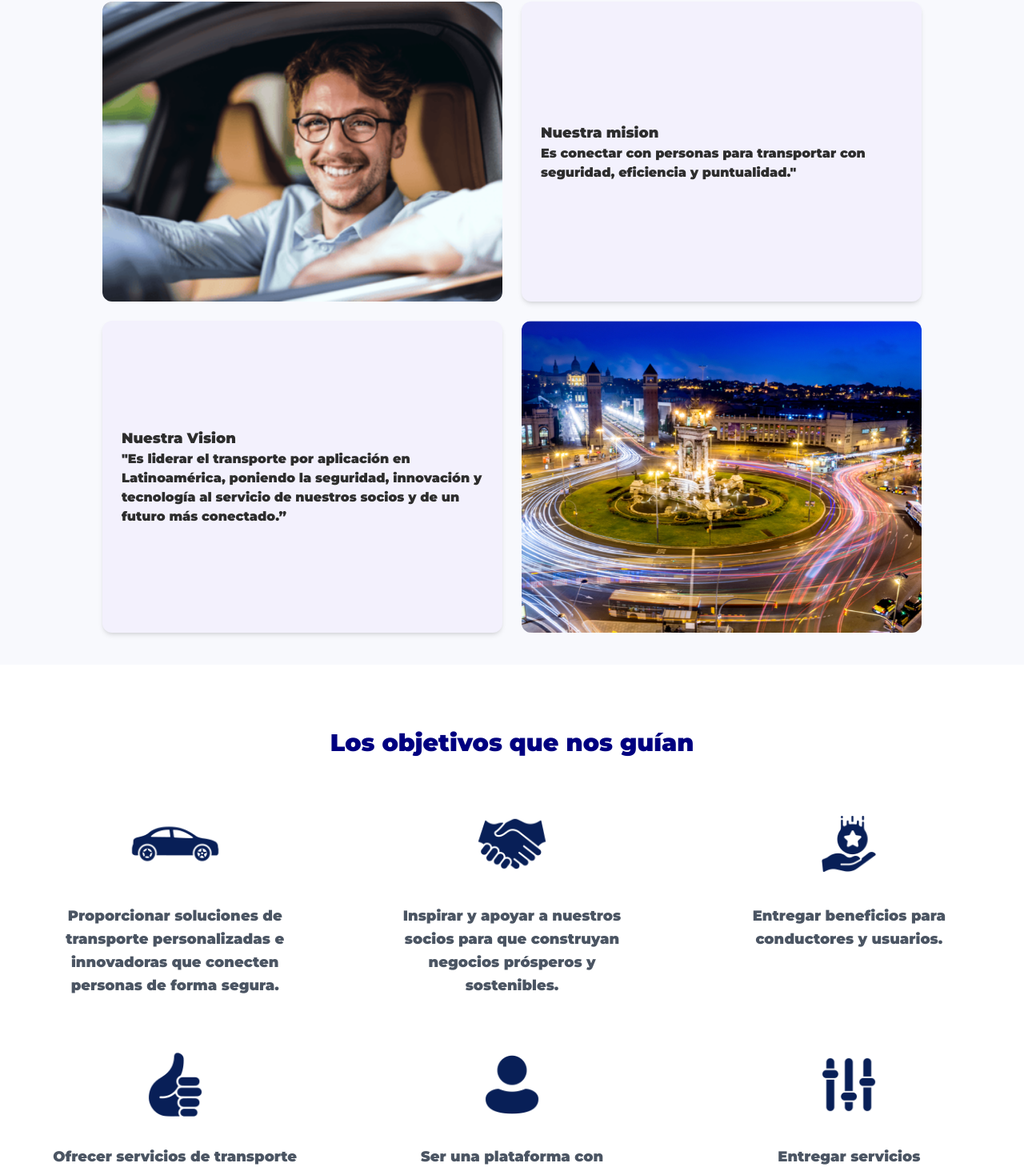
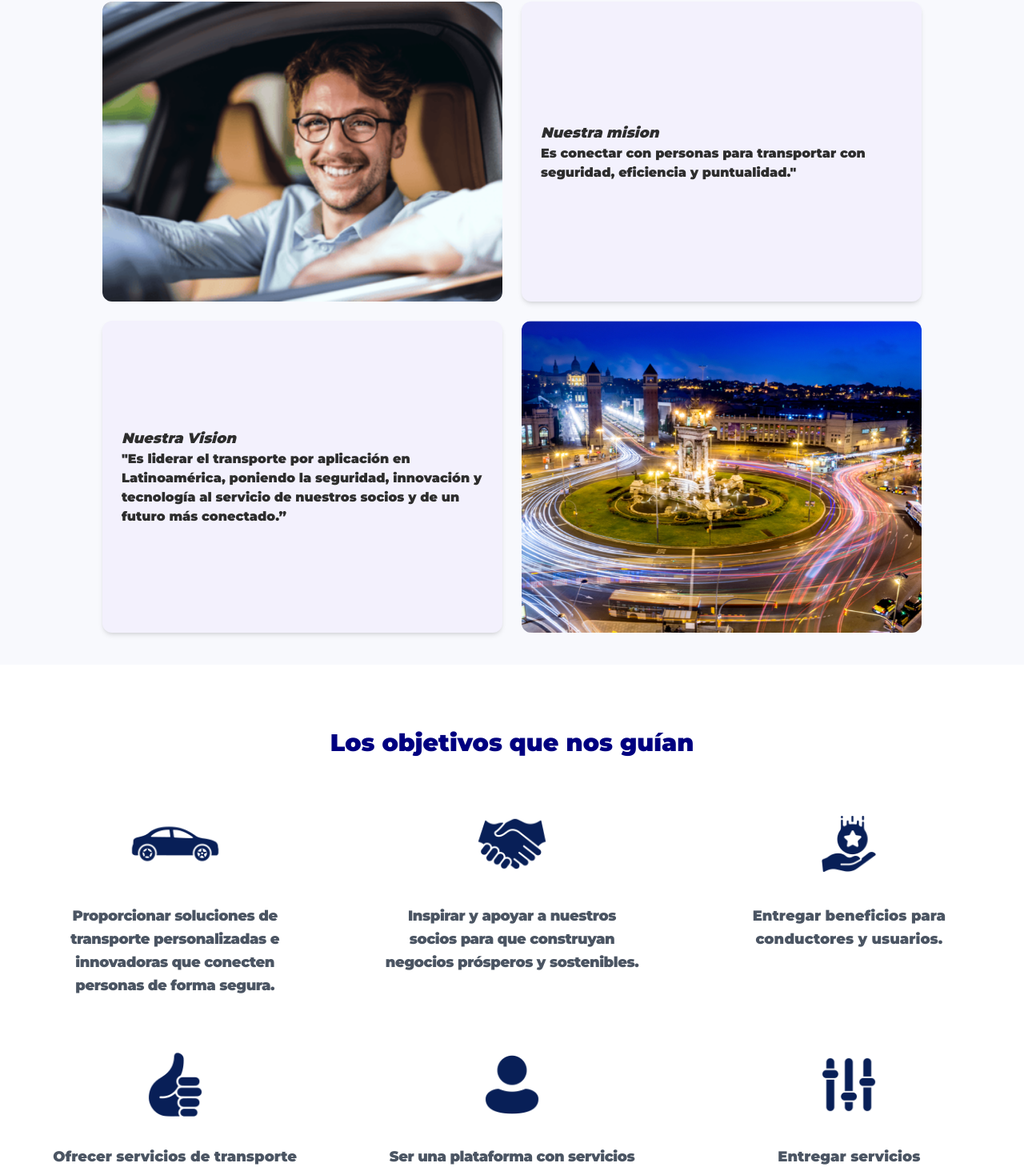
Before and after one commit to jsepulvedai1/GetgoPage, a Next.js app in the folder getgoweb/: page /about-us in a window 1280 px wide. Shown: the part 382-1846 px from the top of the page at 80% size. Built offline with nearby package versions, Linux system fonts and the light colour scheme.

Commit message:
cambios de font y alienamiento en quienes somos

```diff
--- a/getgoweb/src/app/about-us/page.tsx
+++ b/getgoweb/src/app/about-us/page.tsx
@@ -35,7 +35,7 @@ export default function AboutUs() {
           </div>
           <div className="bg-[#f3f1fd] text-[#2D2D2D] font-semibold p-6 rounded-xl flex items-center w-full shadow-md">
             <p className="text-left">
-              <span className="font-black text-lg">Nuestra mision</span> <br />
+              <span className="font-black text-lg italic">Nuestra mision</span> <br />
               Es conectar con personas para transportar con seguridad,
               eficiencia y puntualidad."
             </p>
@@ -43,7 +43,7 @@ export default function AboutUs() {
 
           <div className="bg-[#f3f1fd] text-[#2D2D2D] font-semibold p-6 rounded-xl flex items-center w-full shadow-md">
             <p className="text-left">
-              <span className="font-black text-lg">Nuestra Vision</span> <br />
+              <span className="font-black text-lg italic">Nuestra Vision</span> <br />
               "Es liderar el transporte por aplicación en Latinoamérica,
               poniendo la seguridad, innovación y tecnología al servicio de
               nuestros socios y de un futuro más conectado.”
@@ -97,9 +97,8 @@ export default function AboutUs() {
             <h3 className="text-[#000080] font-bold text-xl mt-4">
               {/* Imparables */}
             </h3>
-            <p className="text-gray-600 text-lg font-bold leading-relaxed">
-              Proporcionar soluciones de transporte personalizadas e innovadoras
-              que conecten personas de forma segura.
+            <p className="text-gray-600 text-lg font-semibold leading-relaxed text-center tracking-tight">
+              Proporcionar soluciones de transporte personalizadas e innovadoras que conecten personas de forma segura.
             </p>
           </div>
           <div className="text-center max-w-xs mx-auto">
@@ -113,9 +112,8 @@ export default function AboutUs() {
             <h3 className="text-[#000080] font-bold text-xl mt-4">
               {/* Imparables */}
             </h3>
-            <p className="text-gray-600 text-lg font-bold leading-relaxed">
-              Inspirar y apoyar a nuestros socios para que construyan negocios
-              prósperos y sostenibles.
+            <p className="text-gray-600 text-lg font-semibold leading-relaxed text-center tracking-tight">
+              Inspirar y apoyar a nuestros socios para que construyan negocios prósperos y sostenibles.
             </p>
           </div>
           <div className="text-center max-w-xs mx-auto">
@@ -129,7 +127,7 @@ export default function AboutUs() {
             <h3 className="text-[#000080] font-bold text-xl mt-4">
               {/* Imparables */}
             </h3>
-            <p className="text-gray-600 text-lg font-bold leading-relaxed">
+            <p className="text-gray-600 text-lg font-semibold leading-relaxed ">
               Entregar beneficios para conductores y usuarios.
             </p>
           </div>
@@ -144,7 +142,7 @@ export default function AboutUs() {
             <h3 className="text-[#000080] font-bold text-xl mt-4">
               {/* Valientes */}
             </h3>
-            <p className="text-gray-600 text-lg font-bold leading-relaxed">
+            <p className="text-gray-600 text-lg font-semibold leading-relaxed">
               Ofrecer servicios de transporte confiable, seguro y eficiente.
             </p>
           </div>
@@ -159,7 +157,7 @@ export default function AboutUs() {
             <h3 className="text-[#000080] font-bold text-xl mt-4">
               {/* Coherentes */}
             </h3>
-            <p className="text-gray-600 text-lg font-bold leading-relaxed">
+            <p className="text-gray-600 text-lg font-semibold leading-relaxed text-center tracking-tight">
               Ser una plataforma con servicios seguros para los usuarios.
             </p>
           </div>
@@ -174,7 +172,7 @@ export default function AboutUs() {
             <h3 className="text-[#000080] font-bold text-xl mt-4">
               {/* Humildes */}
             </h3>
-            <p className="text-gray-600 text-lg font-bold leading-relaxed">
+            <p className="text-gray-600 text-lg font-semibold leading-relaxed">
               Entregar servicios diferenciados.
             </p>
           </div>
--- a/getgoweb/src/app/nuestro-sistema/page.tsx
+++ b/getgoweb/src/app/nuestro-sistema/page.tsx
@@ -98,11 +98,11 @@ export default function AboutUs() {
 
           <div className="mt-12 text-center">
             <h3 className="text-2xl font-bold text-gray-900">
-              📲 Empieza a ganar hoy mismo
+              Empieza a ganar hoy mismo
             </h3>
             <p className="mt-2 text-lg font-semibold text-gray-600">
               Descarga GetGo, comparte tu código y genera ingresos con cada
-              viaje. ¡Tu red puede hacer la diferencia!
+              viaje. ¡Tu red puede hacer la diferencia!📲
             </p>
           </div>
         </section>
--- a/getgoweb/src/app/page.tsx
+++ b/getgoweb/src/app/page.tsx
@@ -97,13 +97,13 @@ export default function Home() {
             animate={{ opacity: 1, y: 0 }}
             transition={{ duration: 1 }}
           >
-            Regístrate en minutos <br />
-            <span className="text-4xl md:text-6xl text-white">
-              gana al instante
+            <br />
+            <span className="text-4xl md:text-6xl text-white drop-shadow-[0_0_10px_rgba(255,255,255,0.4)] italic">
+              Tu viaje, tu ritmo
             </span>
             <br />
-            <span className="text-xl md:text-sm text-white">
-              maneja con GetGo y convierte tu tiempo en dinero
+            <span className="text-xl md:text-sm text-white drop-shadow-[0_0_10px_rgba(255,255,255,0.3)]">
+            Encuentra el viaje perfecto con la comodidad y seguridad de GetGo
             </span>
           </motion.h2>
         </div>
```
